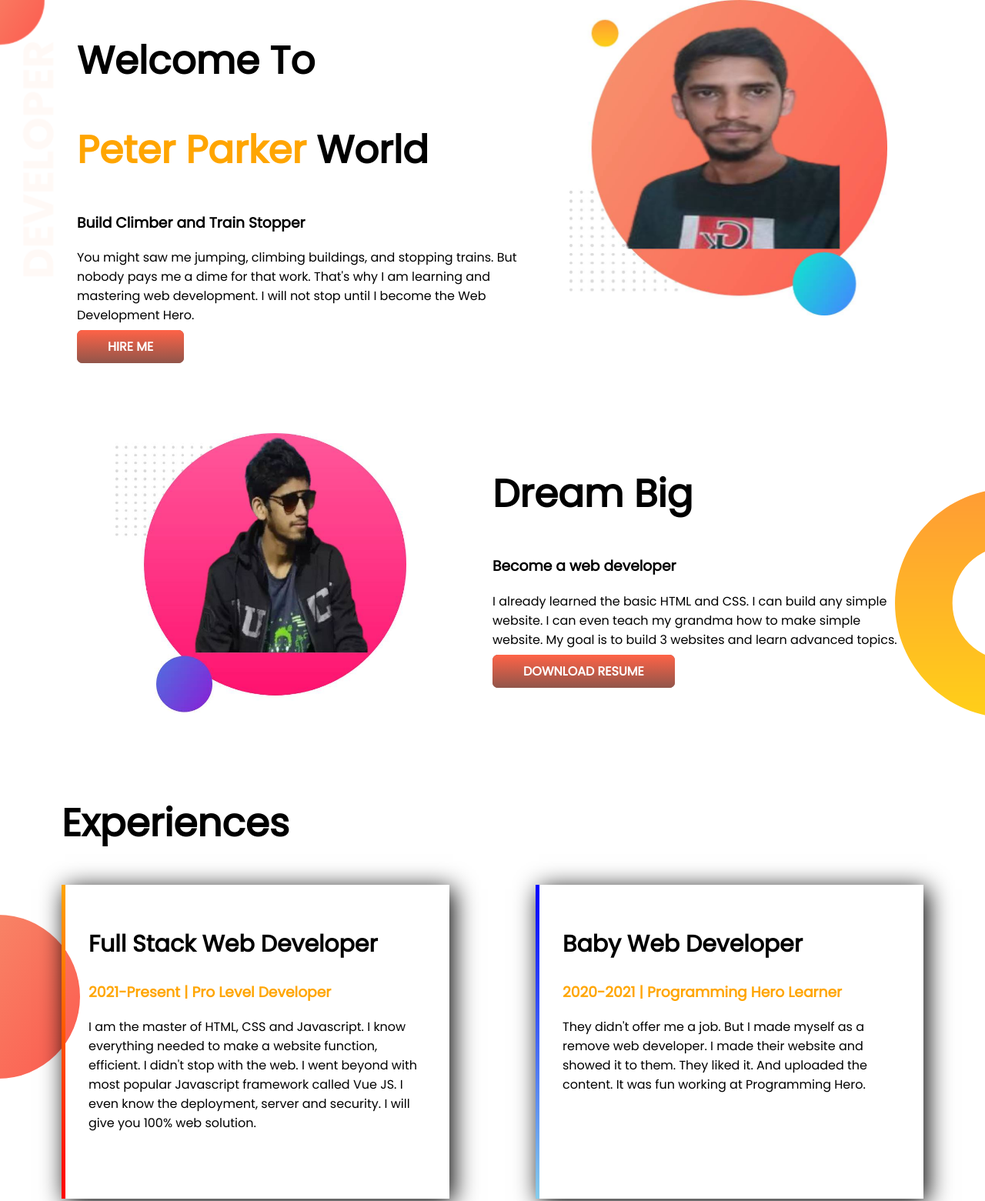
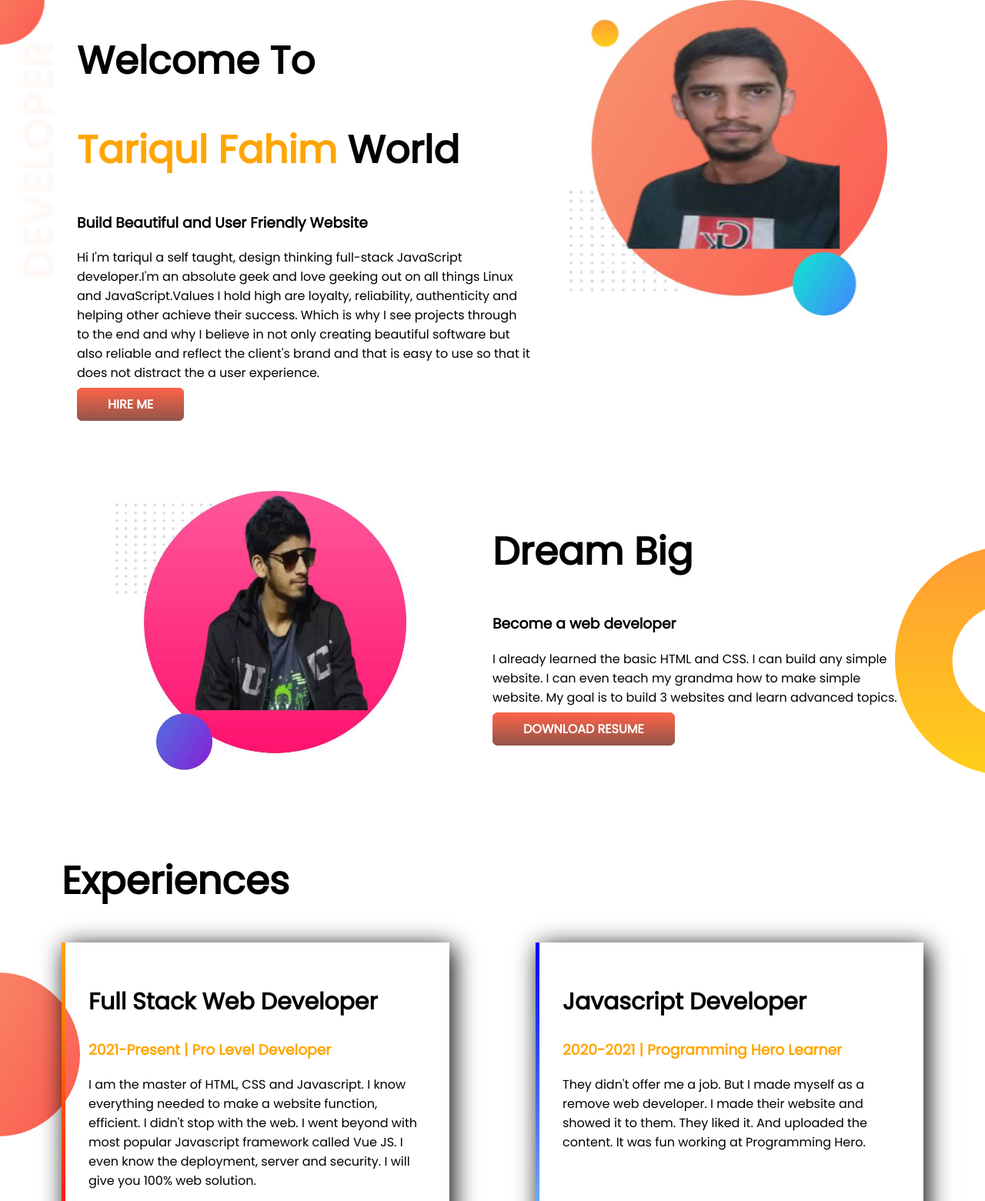
Before and after one commit to tariqul10765/noob-portfolio-website, a plain HTML site: page index.html in a window 1280 px wide. Shown: the top 1561 px of the page at 77% size. Drawn offline with Linux system fonts and the light colour scheme.

Commit message:
some content updated

```diff
--- a/index.html
+++ b/index.html
@@ -16,9 +16,9 @@
     <section class="about-sec">
         <div class="half-display about-sec-left">
             <h1>Welcome To</h1>
-            <h1><span class="orange-color">Peter Parker</span> World</h1>
-            <h3>Build Climber and Train Stopper</h3>
-            <p>You might saw me jumping, climbing buildings, and stopping trains. But nobody pays me a dime for that work. That's why I am learning and mastering web development. I will not stop until I become the Web Development Hero.</p>
+            <h1><span class="orange-color">Tariqul Fahim</span> World</h1>
+            <h3>Build Beautiful and User Friendly Website</h3>
+            <p>Hi I'm tariqul a self taught, design thinking full-stack JavaScript developer.I'm an absolute geek and love geeking out on all things Linux and JavaScript.Values I hold high are loyalty, reliability, authenticity and helping other achieve their success. Which is why I see projects through to the end and why I believe in not only creating beautiful software but also reliable and reflect the client's brand and that is easy to use so that it does not distract the a user experience.</p>
             <a href="https://www.linkedin.com/company/programminghero/" target="_blank">HIRE ME</a>
         </div>
         <div class="half-display my-image">
@@ -48,7 +48,7 @@
                 <p>I am the master of HTML, CSS and Javascript. I know everything needed to make a website function, efficient. I didn't stop with the web. I went beyond with most popular Javascript framework called Vue JS. I even know the deployment, server and security. I will give you 100% web solution.</p>
             </div>
             <div class="experience-sec-right">
-                <h2>Baby Web Developer</h2>
+                <h2>Javascript Developer</h2>
                 <h3 class="orange-color">2020-2021 | Programming Hero Learner</h3>
                 <p>They didn't offer me a job. But I made myself as a remove web developer. I made their website and showed it to them. They liked it. And uploaded the content. It was fun working at Programming Hero.</p>
             </div>
```
